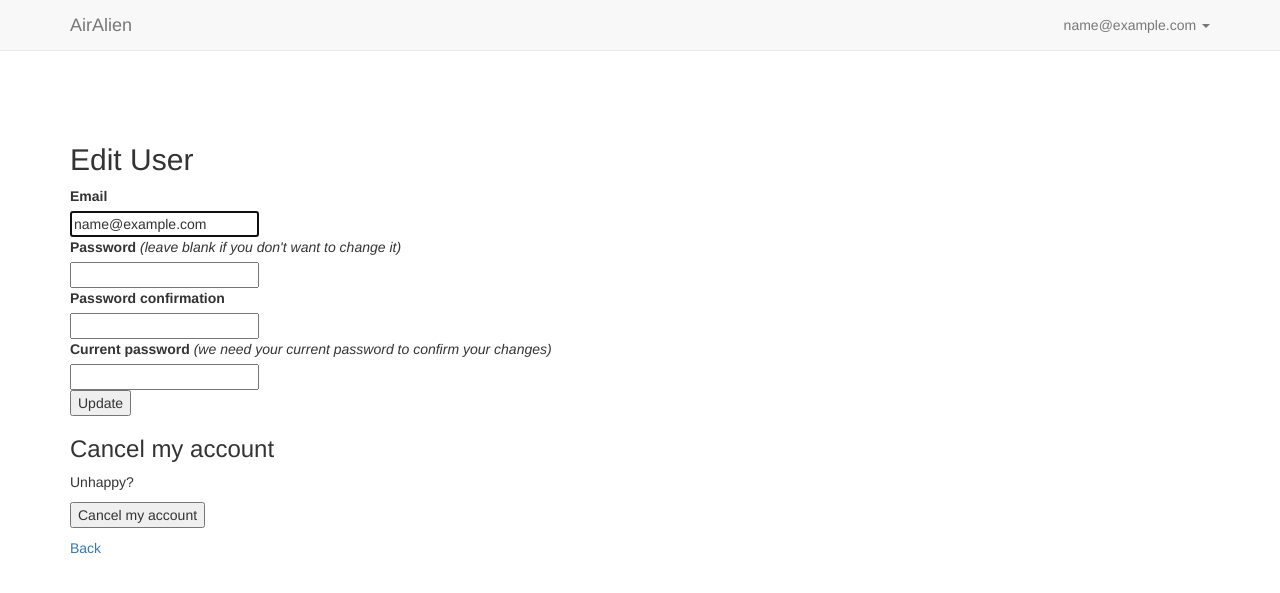
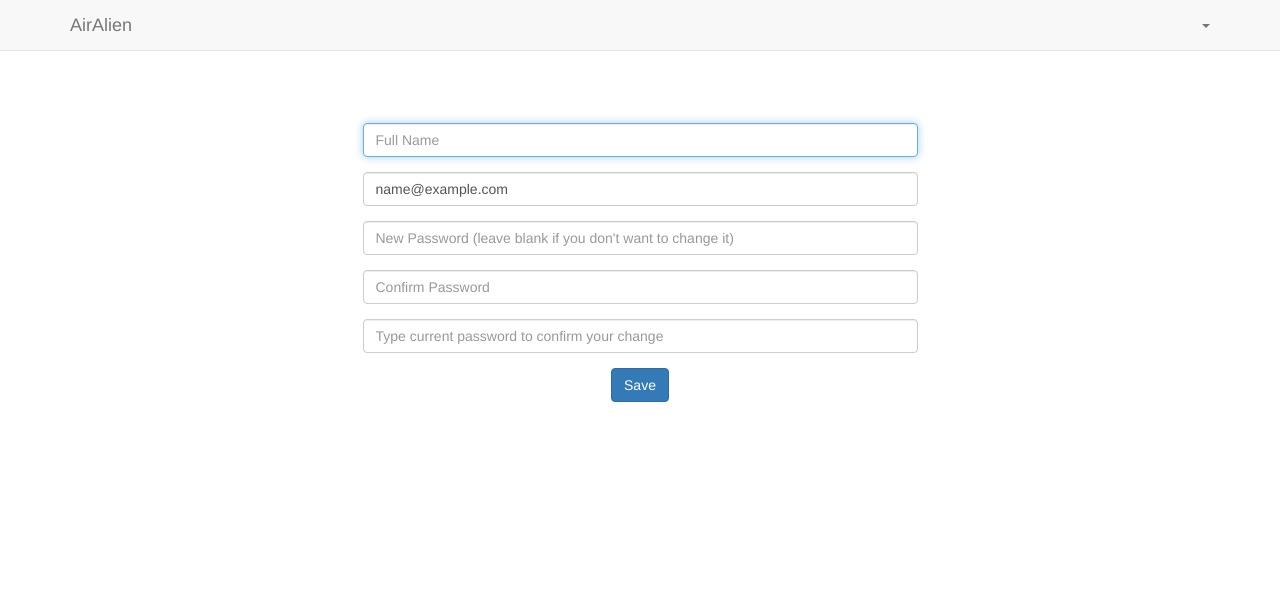
Before and after one commit to rinpopoyo/AirAlien2, a Rails app: page /users/edit in a window 1280 px wide. Shown: the top 593 px of the page. Run offline with Rails 7, Linux system fonts and the light colour scheme; the visitor is signed in with stand-in values (Sample User, id 1); style sheets or scripts are compiled from the project's sources; some libraries are stand-ins or nearby versions.

Commit message:
Task 2: Working with Basic Project ( Update Views)

```diff
--- a/app/views/devise/registrations/edit.html.erb
+++ b/app/views/devise/registrations/edit.html.erb
@@ -1,39 +1,37 @@
-<h2>Edit <%= resource_name.to_s.humanize %></h2>
+<div class="row">
+  <div class="col-md-6 col-md-offset-3 text-center">
 
     <%= form_for(resource, as: resource_name, url: registration_path(resource_name), html: { method: :put }) do |f| %>
       <%= devise_error_messages! %>
 
-  <div class="field">
-    <%= f.label :email %><br />
-    <%= f.email_field :email, autofocus: true %>
+      <div class="form-group">
+        <%= f.text_field :fullname, autofocus: true, :placeholder => "Full Name", :class => 'form-control' %>
+      </div>
+
+      <div class="form-group">
+        <%= f.email_field :email, :placeholder => "Email", :class => 'form-control' %>
       </div>
 
       <% if devise_mapping.confirmable? && resource.pending_reconfirmation? %>
         <div>Currently waiting confirmation for: <%= resource.unconfirmed_email %></div>
       <% end %>
 
-  <div class="field">
-    <%= f.label :password %> <i>(leave blank if you don't want to change it)</i><br />
-    <%= f.password_field :password, autocomplete: "off" %>
+      <div class="form-group">
+        <%= f.password_field :password, autocomplete: "off", :placeholder => "New Password (leave blank if you don't want to change it)", :class => 'form-control' %>
       </div>
 
-  <div class="field">
-    <%= f.label :password_confirmation %><br />
-    <%= f.password_field :password_confirmation, autocomplete: "off" %>
+      <div class="form-group">
+        <%= f.password_field :password_confirmation, autocomplete: "off", :placeholder => "Confirm Password", :class => 'form-control' %>
       </div>
 
-  <div class="field">
-    <%= f.label :current_password %> <i>(we need your current password to confirm your changes)</i><br />
-    <%= f.password_field :current_password, autocomplete: "off" %>
+      <div class="form-group">
+        <%= f.password_field :current_password, autocomplete: "off", :placeholder => "Type current password to confirm your change", :class => 'form-control' %>
       </div>
 
       <div class="actions">
-    <%= f.submit "Update" %>
+        <%= f.submit "Save", :class => "btn btn-primary" %>
       </div>
     <% end %>
 
-<h3>Cancel my account</h3>
-
-<p>Unhappy? <%= button_to "Cancel my account", registration_path(resource_name), data: { confirm: "Are you sure?" }, method: :delete %></p>
-
-<%= link_to "Back", :back %>
+  </div>
+</div>
--- a/app/views/shared/_navbar.html.erb
+++ b/app/views/shared/_navbar.html.erb
@@ -19,7 +19,7 @@
         <% else %>
 
           <li class="dropdown">
-            <a href="#" class="dropdown-toggle" data-toggle="dropdown" role="button" aria-haspopup="true" aria-expanded="false"><%= current_user.email %> <span class="caret"></span></a>
+            <a href="#" class="dropdown-toggle" data-toggle="dropdown" role="button" aria-haspopup="true" aria-expanded="false"><%= current_user.fullname %> <span class="caret"></span></a>
             <ul class="dropdown-menu">
               <li><a href="#">Your Trips</a></li>
               <li><a href="#">Wish Lists</a></li>
--- /dev/null
+++ b/db/migrate/20151119001620_add_fullname_to_user.rb
@@ -0,0 +1,5 @@
+class AddFullnameToUser < ActiveRecord::Migration
+  def change
+    add_column :users, :fullname, :string
+  end
+end
```
Also changed, not shown: app/views/devise/passwords/edit.html.erb (+10 -13 lines), app/views/devise/passwords/new.html.erb (+8 -7 lines), app/views/devise/registrations/new.html.erb (+15 -14 lines), app/views/devise/sessions/new.html.erb (+16 -16 lines), db/schema.rb. Lines whose indentation alone changed are shown as unchanged.
